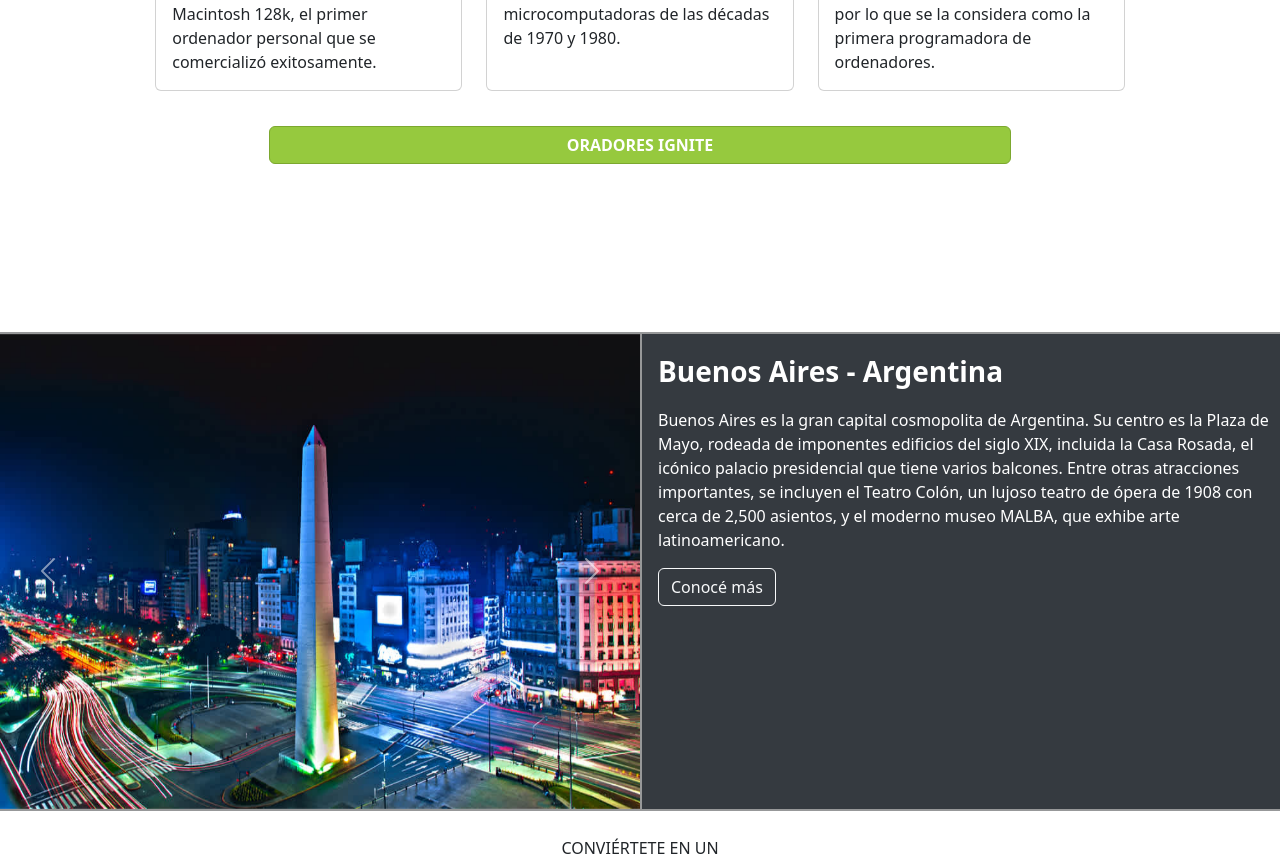
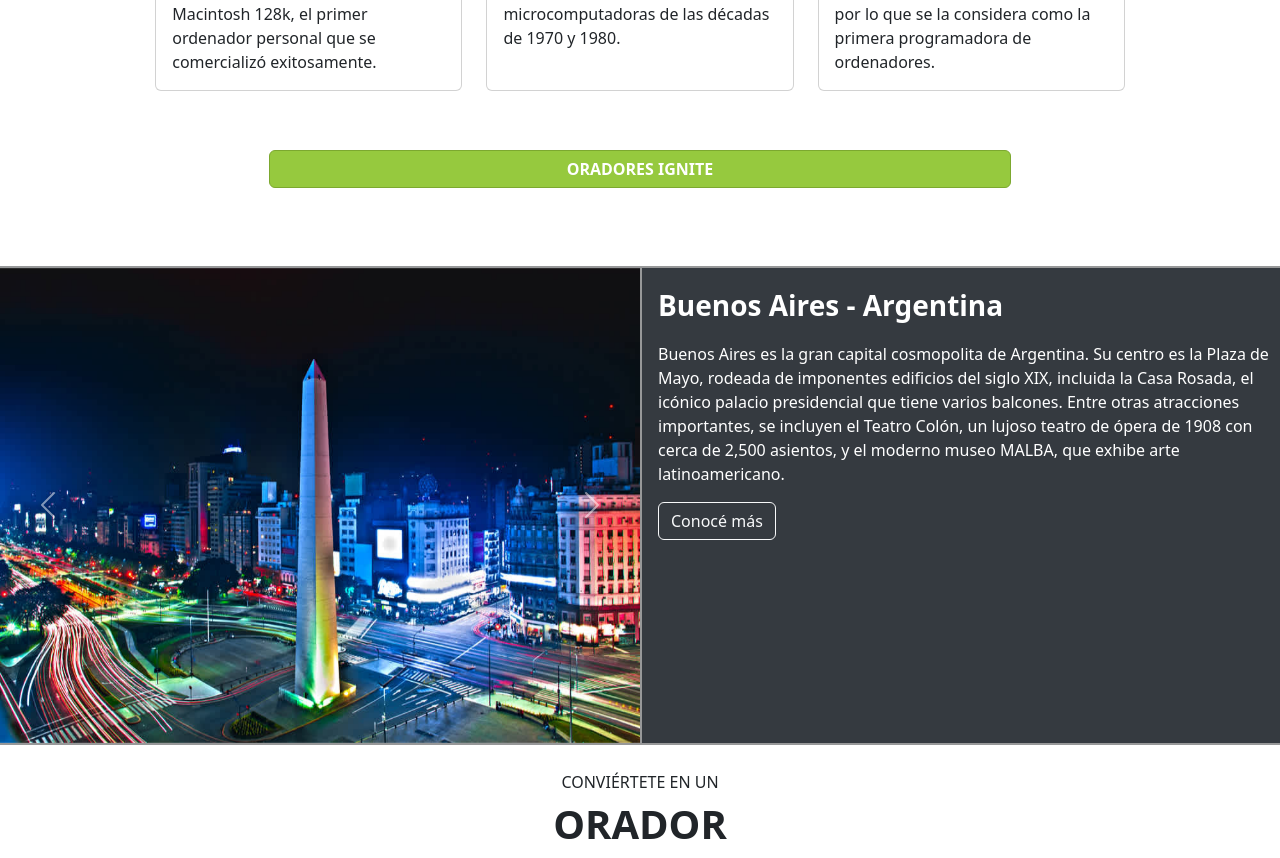
Before and after one commit to Nicodc96/integrador_cac-front, a React (Vite) app: page / in a window 1280 px wide. Shown: the part 1380-2238 px from the top of the page. Built offline with nearby package versions, Linux system fonts and the light colour scheme.

Commit message:
reduccion de espacio en blanco btn-oradores

```diff
--- a/src/components/HomeCards.jsx
+++ b/src/components/HomeCards.jsx
@@ -99,7 +99,7 @@ export const HomeCards = () => {
                     </div>
                 </div>
             </section>
-            <section id="tablaOradores" className="text-center">
+            <section id="tablaOradores" className="text-center pt-4">
                 <p>
                     <button
                         onClick={handleMostrarOradores}
@@ -116,7 +116,7 @@ export const HomeCards = () => {
                         </span>
                     </button>
                 </p>
-                <div style={{ minHeight: "120px" }}>
+                <div style={{ minHeight: "30px" }}>
                     <div
                         className="collapse collapse-vertical"
                         id="collapseWidthExample"
```
